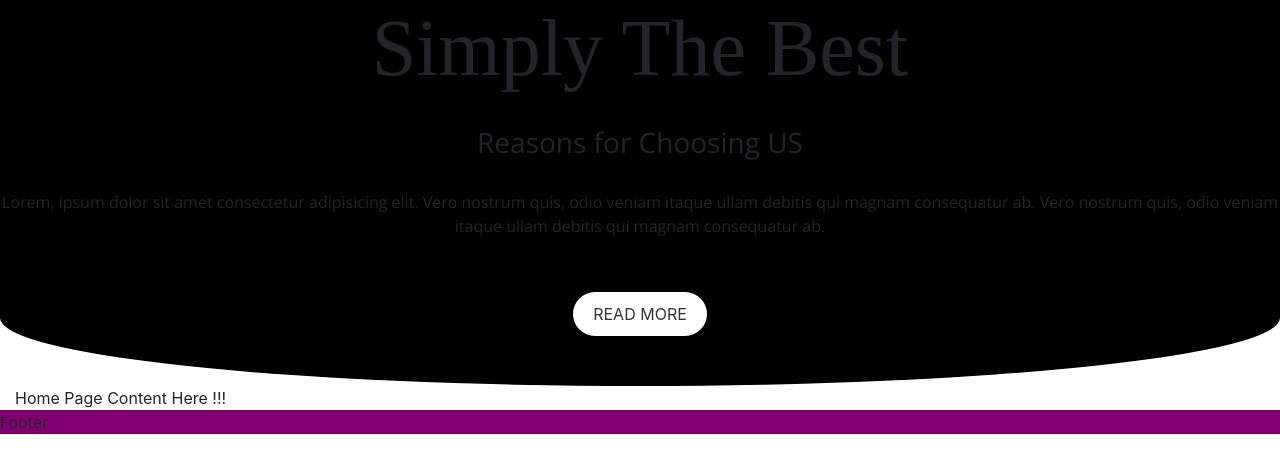
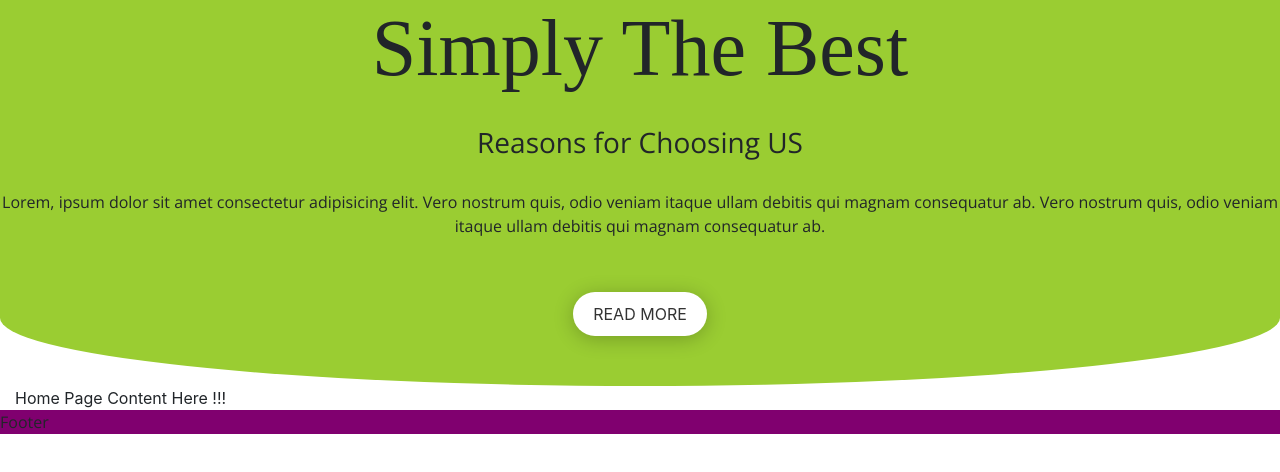
Before and after one commit to AlexandreLefevre/SmartBet, a React (Create React App) app in the folder riv4lgaming/: page / in a window 1280 px wide. Shown: the top 472 px of the page. Built offline with nearby package versions, Linux system fonts and the light colour scheme.

Commit message:
Update header.css

```diff
--- a/riv4lgaming/src/components/headerComponent/header.css
+++ b/riv4lgaming/src/components/headerComponent/header.css
@@ -2,7 +2,7 @@
 body{height: 900px;}
 header {
 	/*background: url('http://www.autodatz.com/wp-content/uploads/2017/05/Old-Car-Wallpapers-Hd-36-with-Old-Car-Wallpapers-Hd.jpg');*/
-	background-color: black;
+	background-color: yellowgreen;
 	text-align: center;
 	width: 100%;
 	height: auto;
@@ -46,3 +46,7 @@
 button:hover{
 	cursor: pointer;
 }
+
+footer{
+	background-color: teal;
+}
```
